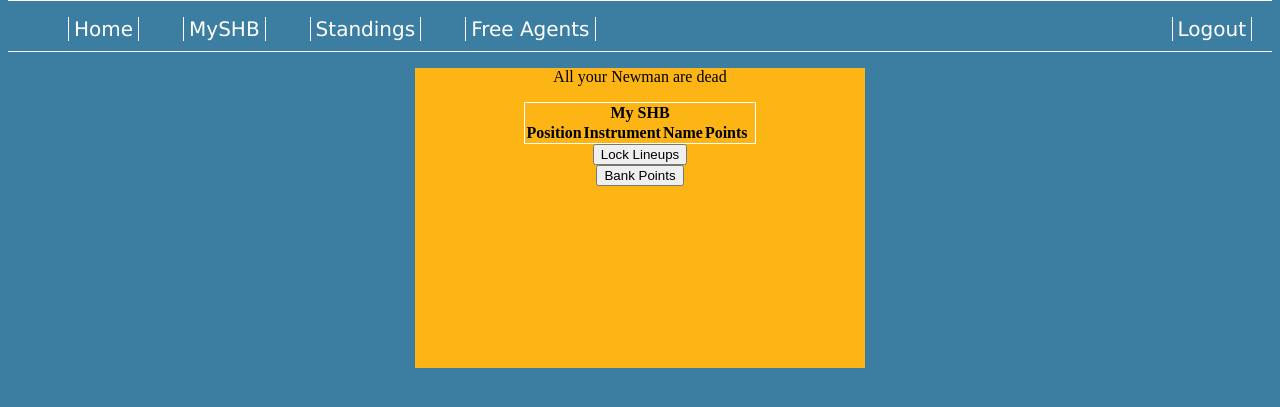
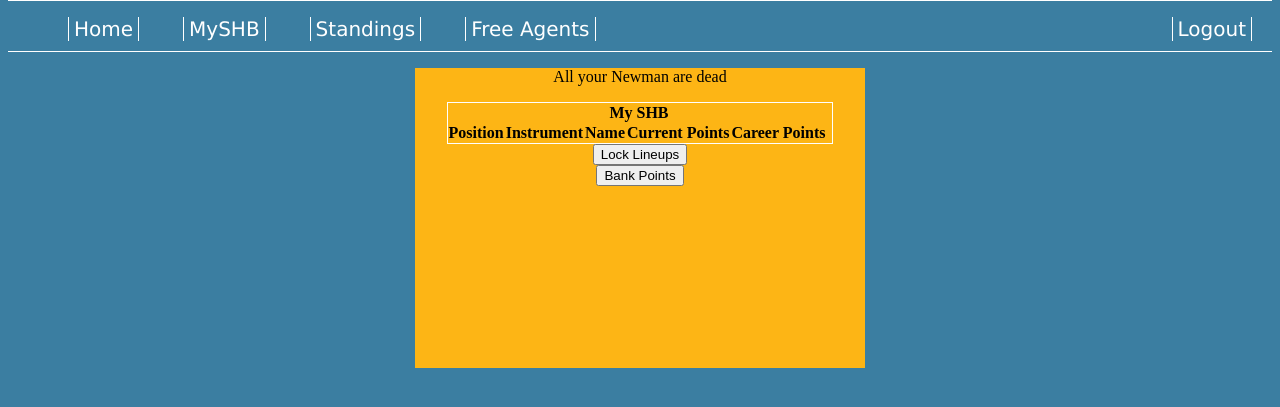
Before and after one commit to jtechols/newfl, a Django app: page /mySHB/ in a window 1280 px wide. Shown: the part 109-516 px from the top of the page. Run offline with Django 3.2, Linux system fonts and the light colour scheme; the visitor is signed in with stand-in values (Sample User, id 1); data that the repository does not hold is empty.

Commit message:
career points in mySHB

```diff
--- a/shb/templates/shb/mySHB.html
+++ b/shb/templates/shb/mySHB.html
@@ -37,7 +37,8 @@
 					<th>Position</th>
 					<th>Instrument</th>
 					<th>Name</th>
-					<th>Points</th>
+					<th>Current Points</th>
+					<th>Career Points</th>
 					{% if not person.locked %}
 						<th></th>
 						<th></th>
@@ -51,6 +52,7 @@
 							<td class="shb-row">{{ ww.newman_instrument }}</td>
 							<td class="shb-row"><a href="/shb/newman/{{ ww.id }}/">{{ ww.newman_name }}</a></td>
 							<td class="shb-row">{{ ww.points }}</td>
+							<td class="shb-row">{{ ww.career_points }}</td>
 							{% if not person.locked %}
 								<form method="post" action="/shb/remove/{{ww.id}}/">
     							{% csrf_token %}
@@ -80,6 +82,7 @@
 							<td class="shb-row">{{ sax.newman_instrument }}</td>
 							<td class="shb-row"><a href="/shb/newman/{{ sax.id }}/">{{ sax.newman_name }}</a></td>
 							<td class="shb-row">{{ sax.points }}</td>
+							<td class="shb-row">{{ sax.career_points }}</td>
 							{% if not person.locked %}
 								<form method="post" action="/shb/remove/{{sax.id}}/">
     							{% csrf_token %}
@@ -109,6 +112,7 @@
 							<td class="shb-row">{{ hb.newman_instrument }}</td>
 							<td class="shb-row"><a href="/shb/newman/{{ hb.id }}/">{{ hb.newman_name }}</a></td>
 							<td class="shb-row">{{ hb.points }}</td>
+							<td class="shb-row">{{ hb.career_points }}</td>
 							{% if not person.locked %}
 								<form method="post" action="/shb/remove/{{hb.id}}/">
     							{% csrf_token %}
@@ -138,6 +142,7 @@
 							<td class="shb-row">{{ lb.newman_instrument }}</td>
 							<td class="shb-row"><a href="/shb/newman/{{ lb.id }}/">{{ lb.newman_name }}</a></td>
 							<td class="shb-row">{{ lb.points }}</td>
+							<td class="shb-row">{{ lb.career_points }}</td>
 							{% if not person.locked %}
 								<form method="post" action="/shb/remove/{{lb.id}}/">
     							{% csrf_token %}
@@ -167,6 +172,7 @@
 							<td class="shb-row">{{ p.newman_instrument }}</td>
 							<td class="shb-row"><a href="/shb/newman/{{ p.id }}/">{{ p.newman_name }}</a></td>
 							<td class="shb-row">{{ p.points }}</td>
+							<td class="shb-row">{{ p.career_points }}</td>
 							{% if not person.locked %}
 								<form method="post" action="/shb/remove/{{p.id}}/">
     							{% csrf_token %}
@@ -196,6 +202,7 @@
 							<td class="shb-row">{{ f.newman_instrument }}</td>
 							<td class="shb-row"><a href="/shb/newman/{{ f.id }}/">{{ f.newman_name }}</a></td>
 							<td class="shb-row">{{ f.points }}</td>
+							<td class="shb-row">{{ f.career_points }}</td>
 							{% if not person.locked %}
 								<form method="post" action="/shb/remove/{{f.id}}/">
     							{% csrf_token %}
@@ -264,6 +271,7 @@
 							<td class="shb-row">{{ b.newman_instrument }}</td>
 							<td class="shb-row"><a href="/shb/newman/{{ b.id }}/">{{ b.newman_name }}</a></td>
 							<td class="shb-row">{{ b.points }}</td>
+							<td class="shb-row">{{ b.career_points }}</td>
 							{% if not person.locked %}
 								<form method="post" action="/shb/remove/{{b.id}}/">
     							{% csrf_token %}
```
